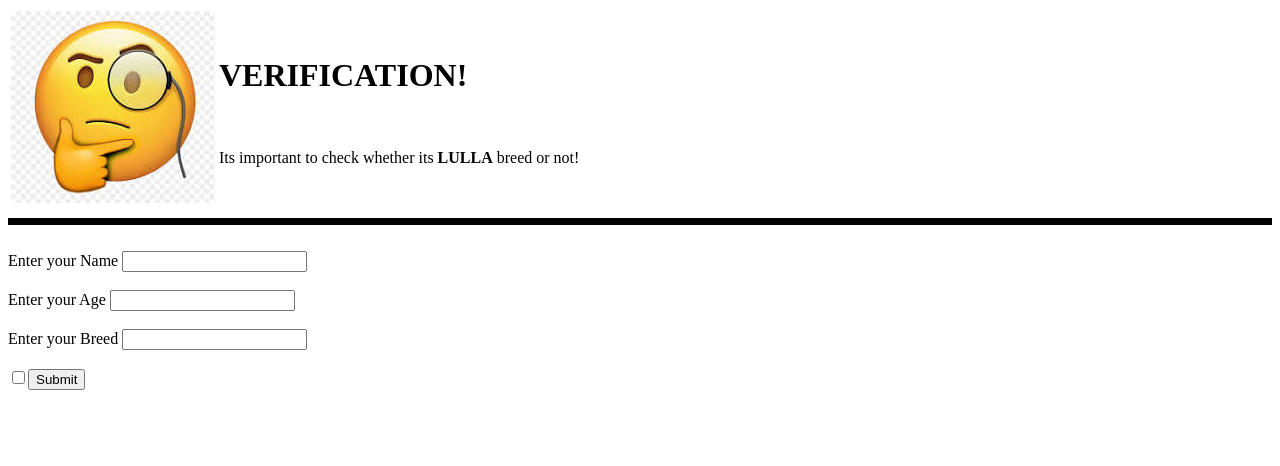
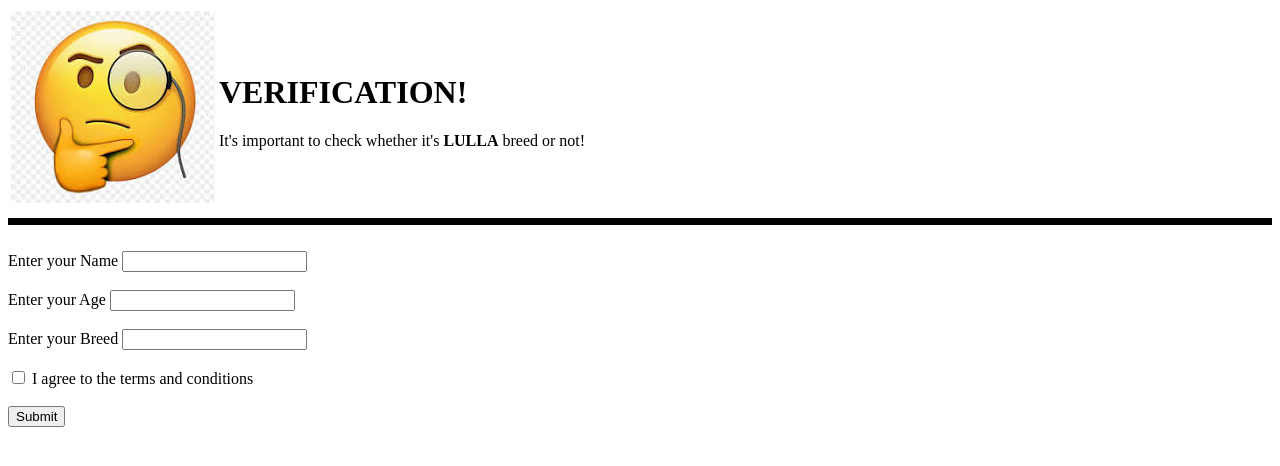
Before and after one commit to angelyadav12/rashika, a plain HTML site: page index.html in a window 1280 px wide. Drawn offline with Linux system fonts and the light colour scheme.

Commit message:
Update index.html

```diff
--- a/index.html
+++ b/index.html
@@ -6,21 +6,28 @@
     <title>Verification page🤔</title>
 </head>
 <body>
-    <table><tr><td>
-    <img src="download 2.jpg"></td>
-    <td><h1>VERIFICATION!</h1><br><p>Its important to check whether its <strong>LULLA</strong> breed or not!</p></td>
-    </tr>
+    <table>
+        <tr>
+            <td>
+                <img src="download 2.jpg">
+            </td>
+            <td>
+                <h1>VERIFICATION!</h1>
+                <p>It's important to check whether it's <strong>LULLA</strong> breed or not!</p>
+            </td>
+        </tr>
     </table>
     <hr size="7" color="black"><br>
     <form action="happy.html" method="post">
         <label>Enter your Name</label>
-        <input type="name" name="name"><br><br>
+        <input type="text" name="name"><br><br>
         <label>Enter your Age</label>
-        <input type="number" name="number"><br><br>
+        <input type="text" name="number"><br><br>
         <label>Enter your Breed</label>
-        <input type="breed" name="breed"><br><br>
-        <input type="checkbox"><input type="submit">
+        <input type="text" name="breed"><br><br>
+        <input type="checkbox" name="terms" required>
+        <label for="terms">I agree to the terms and conditions</label><br><br>
+        <input type="submit" value="Submit">
     </form>
-
 </body>
 </html>
```
